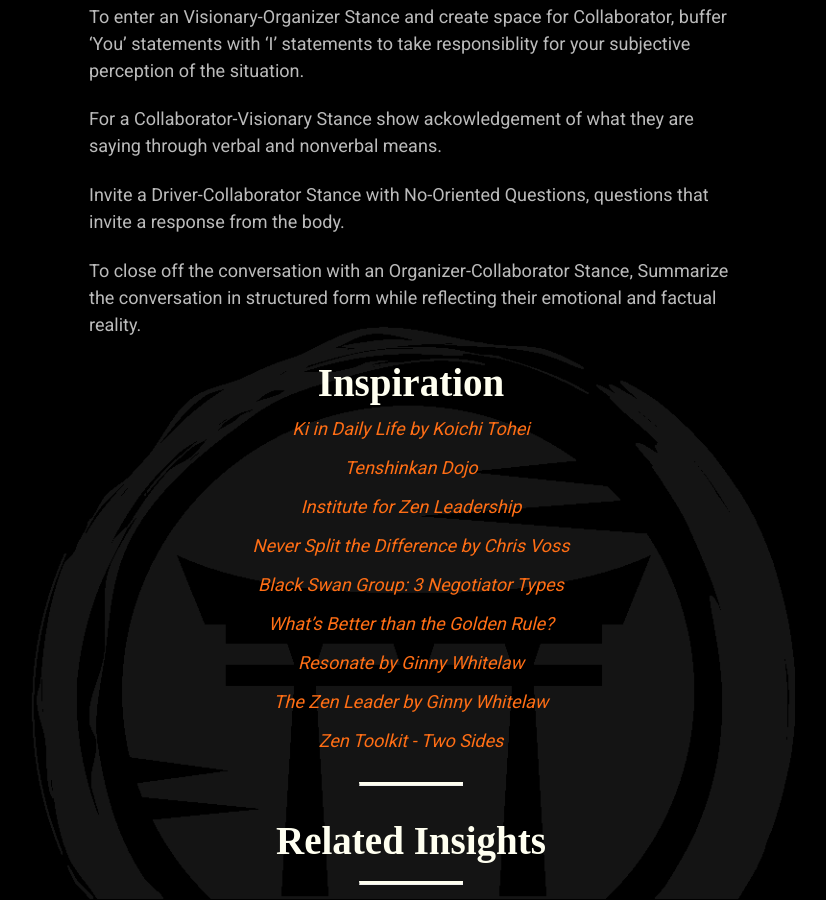
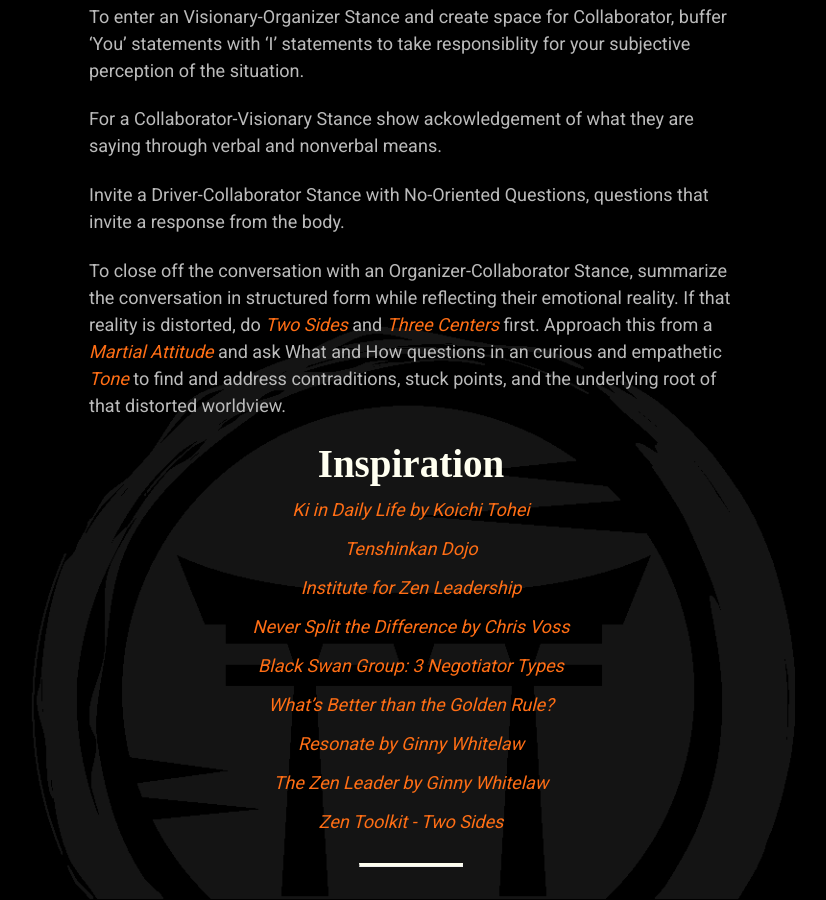
Before and after one commit to mindset-dojo/mindset-dojo.github.io, a Jekyll site: the page built from _forms/stance.md, in a window 1280 px wide and 900 px high, scrolled down 1330 px. Shown: the whole window, without its empty margins (229-1055 px from the left). Built offline with Jekyll 4.4.1, drawn with Linux system fonts in a browser that asks for light colours; some web fonts are replaced.

Commit message:
fix(stance): address when emotional reality is distorted.

```diff
--- a/_forms/stance.md
+++ b/_forms/stance.md
@@ -36,7 +36,7 @@
 
 Invite a Driver-Collaborator Stance with No-Oriented Questions, questions that invite a response from the body.
 
-To close off the conversation with an Organizer-Collaborator Stance, Summarize the conversation in structured form while reflecting their emotional and factual reality.
+To close off the conversation with an Organizer-Collaborator Stance, summarize the conversation in structured form while reflecting their emotional reality. If that reality is distorted, do [Two Sides](../two-sides/) and [Three Centers](../three-centers/) first. Approach this from a [Martial Attitude](../martial-attitude) and ask What and How questions in an curious and empathetic [Tone](../tone/) to find and address contraditions, stuck points, and the underlying root of that distorted worldview.
 
 ## Inspiration
 
```
